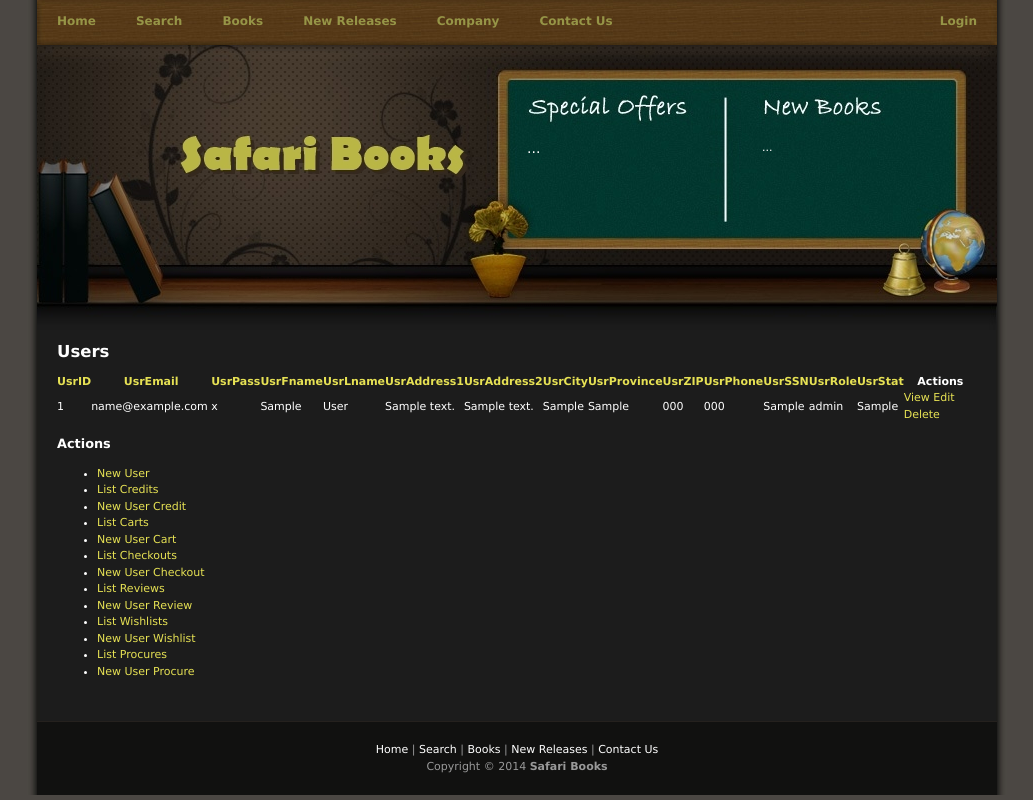
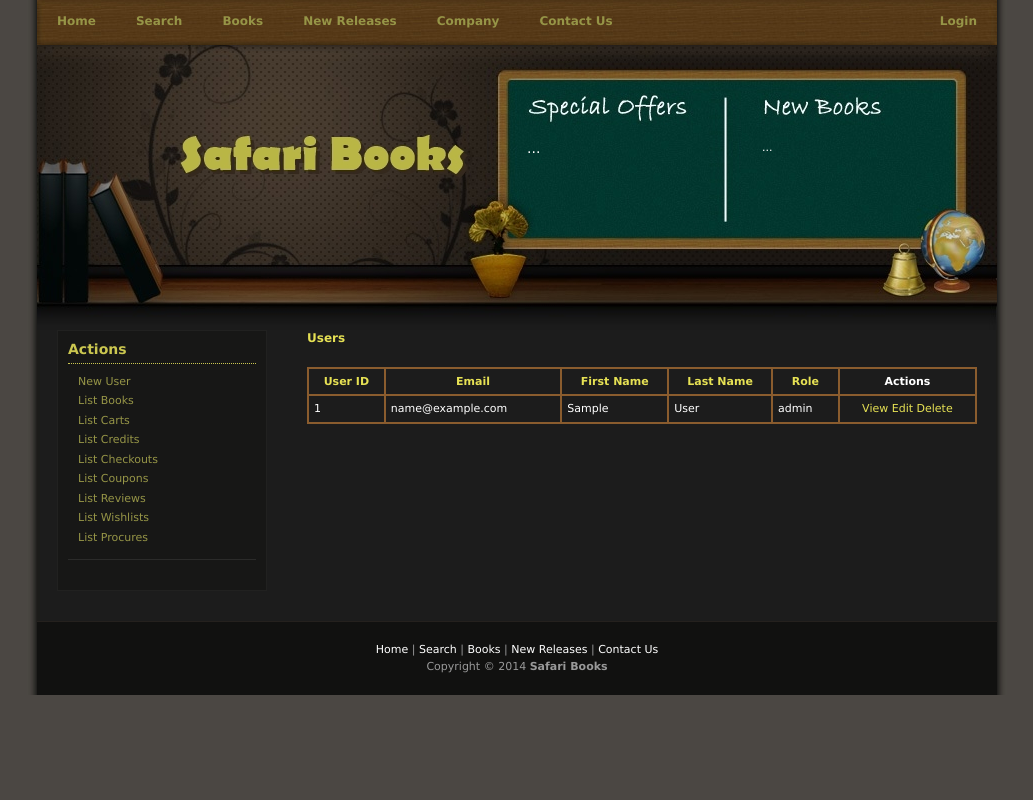
Before and after one commit to breinntaguilar/safaribooks, a CakePHP app: the page made by app/View/Users/index.ctp in a window 1280 px wide. Shown: the whole page, without its empty margins (123-1156 px from the left). Run offline with PHP 8.4 and a stand-in for CakePHP, Linux system fonts and the light colour scheme; the template is opened without the code that fills it: most values are stand-ins (such as "Sample title", 1, 10 or a date in 2020); some libraries are stand-ins or nearby versions.

Commit message:
code updates
- new_releases.ctp
- search.ctp
- Coupons\index.ctp
- Users\index.ctp

```diff
--- a/app/View/Coupons/index.ctp
+++ b/app/View/Coupons/index.ctp
@@ -13,7 +13,7 @@
 </div>
 <div id="templatemo_content_right">
 	<div class="coupons index">
-		<table class="table table-condensed table-bordered table-hover" cellpadding="1" cellspacing="1">
+		<table class="table table-condensed table-bordered table-hover" cellpadding="0" cellspacing="0">
 		<tr>
 			<th><?php echo $this->Paginator->sort('cpnID', 'Coupon ID'); ?></th>
 			<th><?php echo $this->Paginator->sort('cpnType', 'Type'); ?></th>
--- a/app/View/Users/index.ctp
+++ b/app/View/Users/index.ctp
@@ -1,40 +1,41 @@
+<div id="templatemo_content_left">
+	<div class="templatemo_content_left_section">
+		<div class="actions">
+			<h1><?php echo __('Actions'); ?></h1>
+			<ul>
+				<li><?php echo $this->Html->link(__('New User'), array('action' => 'add')); ?></li>
+				<li><?php echo $this->Html->link(__('List Books'), array('controller' => 'books', 'action' => 'index')); ?></li>
+				<li><?php echo $this->Html->link(__('List Carts'), array('controller' => 'carts', 'action' => 'index')); ?> </li>
+				<li><?php echo $this->Html->link(__('List Credits'), array('controller' => 'credits', 'action' => 'index')); ?> </li>
+				<li><?php echo $this->Html->link(__('List Checkouts'), array('controller' => 'checkouts', 'action' => 'index')); ?> </li>
+				<li><?php echo $this->Html->link(__('List Coupons'), array('controller' => 'coupons', 'action' => 'index')); ?> </li>
+				<li><?php echo $this->Html->link(__('List Reviews'), array('controller' => 'reviews', 'action' => 'index')); ?> </li>
+				<li><?php echo $this->Html->link(__('List Wishlists'), array('controller' => 'wishlists', 'action' => 'index')); ?> </li>
+				<li><?php echo $this->Html->link(__('List Procures'), array('controller' => 'procures', 'action' => 'index')); ?> </li>
+			</ul>
+		</div>
+	</div>
+</div>
+<div id="templatemo_content_right">
 	<div class="users index">
 		<h2><?php echo __('Users'); ?></h2>
-	<table cellpadding="0" cellspacing="0">
+		<table class="table table-condensed table-bordered table-hover" cellpadding="0" cellspacing="0">
 		<tr>
-			<th><?php echo $this->Paginator->sort('usrID'); ?></th>
-			<th><?php echo $this->Paginator->sort('usrEmail'); ?></th>
-			<th><?php echo $this->Paginator->sort('usrPass'); ?></th>
-			<th><?php echo $this->Paginator->sort('usrFname'); ?></th>
-			<th><?php echo $this->Paginator->sort('usrLname'); ?></th>
-			<th><?php echo $this->Paginator->sort('usrAddress1'); ?></th>
-			<th><?php echo $this->Paginator->sort('usrAddress2'); ?></th>
-			<th><?php echo $this->Paginator->sort('usrCity'); ?></th>
-			<th><?php echo $this->Paginator->sort('usrProvince'); ?></th>
-			<th><?php echo $this->Paginator->sort('usrZIP'); ?></th>
-			<th><?php echo $this->Paginator->sort('usrPhone'); ?></th>
-			<th><?php echo $this->Paginator->sort('usrSSN'); ?></th>
-			<th><?php echo $this->Paginator->sort('usrRole'); ?></th>
-			<th><?php echo $this->Paginator->sort('usrStat'); ?></th>
+				<th><?php echo $this->Paginator->sort('usrID', 'User ID'); ?></th>
+				<th><?php echo $this->Paginator->sort('usrEmail', 'Email'); ?></th>
+				<th><?php echo $this->Paginator->sort('usrFname', 'First Name'); ?></th>
+				<th><?php echo $this->Paginator->sort('usrLname', 'Last Name'); ?></th>
+				<th><?php echo $this->Paginator->sort('usrRole', 'Role'); ?></th>
 				<th class="actions"><?php echo __('Actions'); ?></th>
 		</tr>
 		<?php foreach ($users as $user): ?>
 		<tr>
 			<td><?php echo h($user['User']['usrID']); ?>&nbsp;</td>
 			<td><?php echo h($user['User']['usrEmail']); ?>&nbsp;</td>
-		<td><?php echo h($user['User']['usrPass']); ?>&nbsp;</td>
 			<td><?php echo h($user['User']['usrFname']); ?>&nbsp;</td>
 			<td><?php echo h($user['User']['usrLname']); ?>&nbsp;</td>
-		<td><?php echo h($user['User']['usrAddress1']); ?>&nbsp;</td>
-		<td><?php echo h($user['User']['usrAddress2']); ?>&nbsp;</td>
-		<td><?php echo h($user['User']['usrCity']); ?>&nbsp;</td>
-		<td><?php echo h($user['User']['usrProvince']); ?>&nbsp;</td>
-		<td><?php echo h($user['User']['usrZIP']); ?>&nbsp;</td>
-		<td><?php echo h($user['User']['usrPhone']); ?>&nbsp;</td>
-		<td><?php echo h($user['User']['usrSSN']); ?>&nbsp;</td>
 			<td><?php echo h($user['User']['usrRole']); ?>&nbsp;</td>
-		<td><?php echo h($user['User']['usrStat']); ?>&nbsp;</td>
-		<td class="actions">
+			<td class="actions" align="center">
 				<?php echo $this->Html->link(__('View'), array('action' => 'view', $user['User']['usrID'])); ?>
 				<?php echo $this->Html->link(__('Edit'), array('action' => 'edit', $user['User']['usrID'])); ?>
 				<?php echo $this->Form->postLink(__('Delete'), array('action' => 'delete', $user['User']['usrID']), null, __('Are you sure you want to delete # %s?', $user['User']['usrID'])); ?>
@@ -56,21 +57,4 @@
 		?>
 		</div>
 	</div>
-<div class="actions">
-	<h3><?php echo __('Actions'); ?></h3>
-	<ul>
-		<li><?php echo $this->Html->link(__('New User'), array('action' => 'add')); ?></li>
-		<li><?php echo $this->Html->link(__('List Credits'), array('controller' => 'credits', 'action' => 'index')); ?> </li>
-		<li><?php echo $this->Html->link(__('New User Credit'), array('controller' => 'credits', 'action' => 'add')); ?> </li>
-		<li><?php echo $this->Html->link(__('List Carts'), array('controller' => 'carts', 'action' => 'index')); ?> </li>
-		<li><?php echo $this->Html->link(__('New User Cart'), array('controller' => 'carts', 'action' => 'add')); ?> </li>
-		<li><?php echo $this->Html->link(__('List Checkouts'), array('controller' => 'checkouts', 'action' => 'index')); ?> </li>
-		<li><?php echo $this->Html->link(__('New User Checkout'), array('controller' => 'checkouts', 'action' => 'add')); ?> </li>
-		<li><?php echo $this->Html->link(__('List Reviews'), array('controller' => 'reviews', 'action' => 'index')); ?> </li>
-		<li><?php echo $this->Html->link(__('New User Review'), array('controller' => 'reviews', 'action' => 'add')); ?> </li>
-		<li><?php echo $this->Html->link(__('List Wishlists'), array('controller' => 'wishlists', 'action' => 'index')); ?> </li>
-		<li><?php echo $this->Html->link(__('New User Wishlist'), array('controller' => 'wishlists', 'action' => 'add')); ?> </li>
-		<li><?php echo $this->Html->link(__('List Procures'), array('controller' => 'procures', 'action' => 'index')); ?> </li>
-		<li><?php echo $this->Html->link(__('New User Procure'), array('controller' => 'procures', 'action' => 'add')); ?> </li>
-	</ul>
 </div>
```
Also changed, not shown: app/View/Books/new_releases.ctp (+3 -6 lines), app/View/Books/search.ctp (+7 -2 lines). Lines whose indentation alone changed are shown as unchanged.
